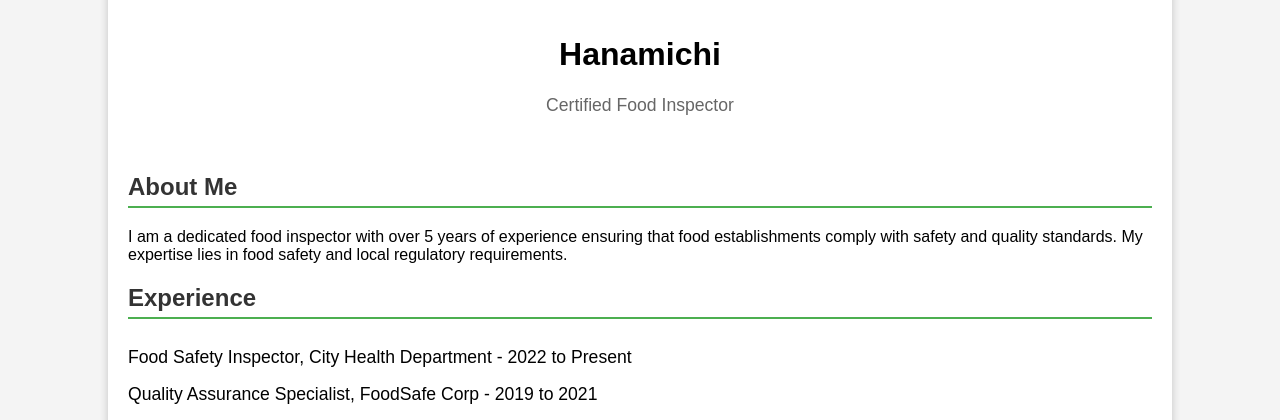
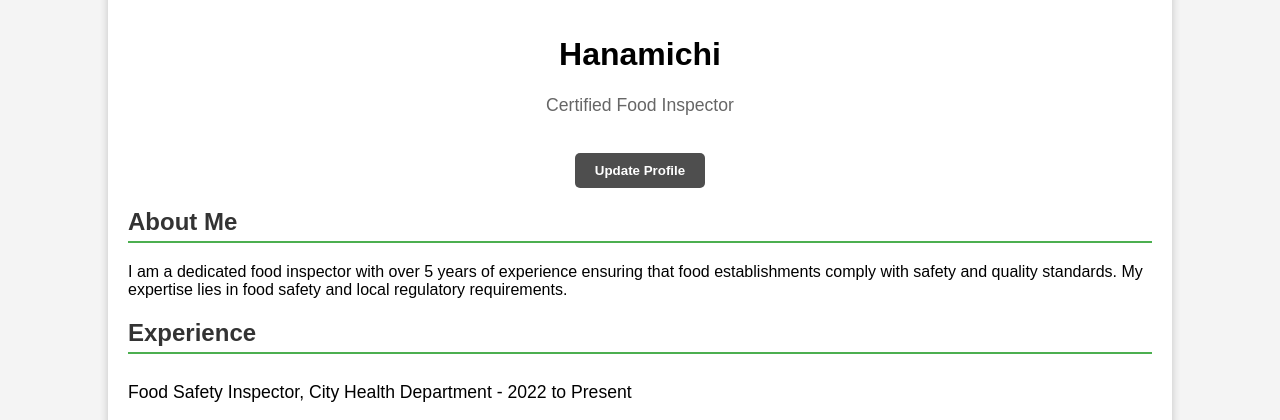
Before and after one commit to kiryuhanabi/Group27_DBMS_Autumn_24, a PHP site: page /inspector_profile.html in a window 1280 px wide. Shown: the part 214-634 px from the top of the page. Run offline with PHP 8.4, Linux system fonts and the light colour scheme.

Commit message:
updated profile edit button

```diff
--- a/Frontend/inspector_profile.html
+++ b/Frontend/inspector_profile.html
@@ -12,7 +12,7 @@
             <h1>Hanamichi</h1>
             <p class="title">Certified Food Inspector</p>
         </header>
-
+        <button class="edit-button" type="button"><a href="update_profile.html">Update Profile</a></button>
         <section class="profile-section">
             <h2>About Me</h2>
             <p>I am a dedicated food inspector with over 5 years of experience ensuring that food establishments comply with safety and quality standards. My expertise lies in food safety and local regulatory requirements.</p>
--- a/Frontend/inspector_profile_style.css
+++ b/Frontend/inspector_profile_style.css
@@ -4,6 +4,7 @@ body {
     padding: 0;
     background-color: #f4f4f4;
 }
+
 .container {
     width: 80%;
     margin: 20px auto;
@@ -31,15 +32,18 @@ body {
 .profile-section {
     margin: 20px 0;
 }
+
 .profile-section h2 {
     color: #333;
     border-bottom: 2px solid #4CAF50;
     padding-bottom: 5px;
 }
+
 .profile-section ul {
     list-style-type: none;
     padding: 0;
 }
+
 .profile-section ul li {
     padding: 8px 0;
     font-size: 1.1em;
@@ -49,15 +53,33 @@ body {
     text-align: center;
     margin: 20px 0;
 }
-.contact-btn {
-    display: inline-block;
+
+.edit-button {
+    display: block;
+    margin: 0 auto;
     color: #fff;
-    background-color: #4CAF50;
+    background-color: #4e4e4e;
     padding: 10px 20px;
     border-radius: 5px;
+    font-weight: bold;
+    text-align: center;
+    border: none;
+    cursor: pointer;
+}
+
+.edit-button a {
+    color: #fff;
     text-decoration: none;
-    font-weight: bold;
+    display: inline-block;
+    width: 100%;
+    height: 100%;
+    text-align: center;
 }
-.contact-btn:hover {
+
+.edit-button:hover {
     background-color: #45a049;
 }
+
+.edit-button a:hover {
+    color: #fff;
+}
```
